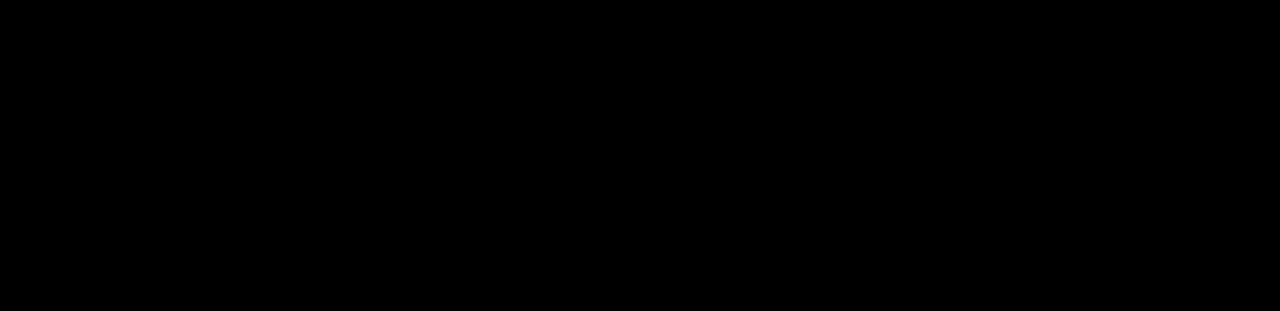
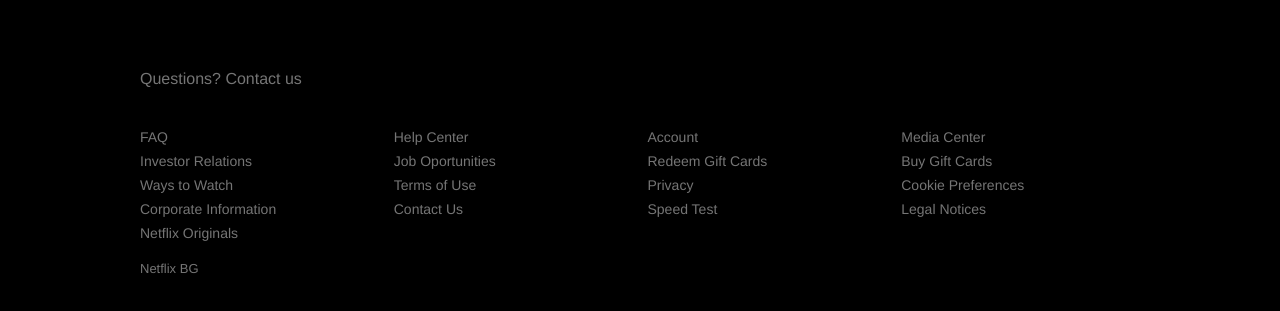
Before and after one commit to filipkotev/netflix-clone, a React (Create React App) app: page / in a window 1280 px wide. Shown: the part 1253-1564 px from the top of the page. Before the commit the page ends 1237 px from the top, so only its background shows below. Built offline with nearby package versions, Linux system fonts and the light colour scheme.

Commit message:
Footer component

```diff
--- a/src/App.js
+++ b/src/App.js
@@ -1,22 +1,13 @@
 import React from 'react';
-import Jumbotron from './components/jumbotron';
-import JumboData from './fixtures/jumbo.json'
+import { FooterContainer } from './containers/footer';
+import { JumbotronContainer } from './containers/jumbotron';
 
 function App() {
   return (
-    <Jumbotron.Container>
-      {JumboData.map( item => (
-        <Jumbotron key={item.id} direction={item.direction}>
-          <Jumbotron.Pane>
-            <Jumbotron.Title>{item.title}</Jumbotron.Title>
-            <Jumbotron.SubTitle>{item.subTitle}</Jumbotron.SubTitle>
-          </Jumbotron.Pane>
-          <Jumbotron.Pane>
-            <Jumbotron.Image src={item.image} alt={item.alt} />
-          </Jumbotron.Pane>
-        </Jumbotron>
-      ))}
-    </Jumbotron.Container>
+    <>
+    <JumbotronContainer />
+    <FooterContainer />
+    </>
   );
 }
 
--- /dev/null
+++ b/src/components/footer/index.js
@@ -0,0 +1,36 @@
+import React from "react";
+import { Container, Row, Column, Link, Title, Text, Break } from './styles/footer';
+
+export default function Footer({children, ...restProps}) {
+  return (
+    <Container {...restProps}>{children}</Container>
+  )
+}
+
+Footer.Container = function FooterContainer({ children, ...restProps }) {
+  return <Container {...restProps}>{ children }</Container>
+}
+
+Footer.Row = function FooterRow({ children, ...restProps }) {
+  return <Row {...restProps}>{ children }</Row>
+}
+
+Footer.Column = function FooterColumn({ children, ...restProps }) {
+  return <Column {...restProps}>{ children }</Column>
+}
+
+Footer.Link = function FooterLink({ children, ...restProps }) {
+  return <Link {...restProps}>{ children }</Link>
+}
+
+Footer.Title = function FooterTitle({ children, ...restProps }) {
+  return <Title {...restProps}>{ children }</Title>
+}
+
+Footer.Text = function FooterText({ children, ...restProps }) {
+  return <Text {...restProps}>{ children }</Text>
+}
+
+Footer.Break = function FooterBreak({ children, ...restProps }) {
+  return <Break {...restProps}>{ children }</Break>
+}
--- /dev/null
+++ b/src/components/footer/styles/footer.js
@@ -0,0 +1,51 @@
+import styled from 'styled-components/macro';
+
+export const Container = styled.div`
+  display: flex;
+  padding: 70px 0;
+  margin: auto;
+  max-width: 1000px;
+  flex-direction: column;
+  @media (max-width: 1000px) {
+    padding: 70px 30px;
+  }
+`;
+
+export const Column = styled.div`
+  display: flex;
+  flex-direction: column;
+  text-align: left;
+`;
+
+export const Row = styled.div`
+  display: grid;
+  grid-template-columns: repeat(auto-fill, minmax(210px, 1fr));
+  grid-gap: 15px;
+  @media (max-width: 1000px) {
+    grid-template-columns: repeat(auto-fill, minmax(150px, 1fr));
+  }
+`;
+
+export const Link = styled.a`
+  color: #757575;
+  margin-bottom: 8px;
+  font-size: 14px;
+  text-decoration: none;
+`;
+
+export const Title = styled.p`
+  font-size: 16px;
+  color: #757575;
+  margin-bottom: 40px;
+`;
+
+export const Text = styled.p`
+  font-size: 13px;
+  color: #757575;
+  margin-bottom: 40px;
+`;
+
+export const Break = styled.div`
+  flex-basis: 100%;
+  height: 0;
+`;
--- /dev/null
+++ b/src/components/index.js
@@ -0,0 +1,3 @@
+// Keep this index as reference to all components we create
+export { default as Jumbotron } from './jumbotron';
+export { default as Footer } from './footer';
--- /dev/null
+++ b/src/containers/footer.js
@@ -0,0 +1,44 @@
+import React from "react";
+import { Footer } from "../components";
+
+export function FooterContainer() {
+  return (
+  <Footer>
+    <Footer.Title>Questions? Contact us</Footer.Title>
+    <Footer.Break />
+
+    <Footer.Row>
+      <Footer.Column>
+        <Footer.Link href="#">FAQ</Footer.Link>
+        <Footer.Link href="#">Investor Relations</Footer.Link>
+        <Footer.Link href="#">Ways to Watch</Footer.Link>
+        <Footer.Link href="#">Corporate Information</Footer.Link>
+        <Footer.Link href="#">Netflix Originals</Footer.Link>
+      </Footer.Column>
+
+      <Footer.Column>
+        <Footer.Link href="#">Help Center</Footer.Link>
+        <Footer.Link href="#">Job Oportunities</Footer.Link>
+        <Footer.Link href="#">Terms of Use</Footer.Link>
+        <Footer.Link href="#">Contact Us</Footer.Link>
+      </Footer.Column>
+
+      <Footer.Column>
+        <Footer.Link href="#">Account</Footer.Link>
+        <Footer.Link href="#">Redeem Gift Cards</Footer.Link>
+        <Footer.Link href="#">Privacy</Footer.Link>
+        <Footer.Link href="#">Speed Test</Footer.Link>
+      </Footer.Column>
+
+      <Footer.Column>
+        <Footer.Link href="#">Media Center</Footer.Link>
+        <Footer.Link href="#">Buy Gift Cards</Footer.Link>
+        <Footer.Link href="#">Cookie Preferences</Footer.Link>
+        <Footer.Link href="#">Legal Notices</Footer.Link>
+      </Footer.Column>
+    </Footer.Row>
+
+    <Footer.Break />
+    <Footer.Text>Netflix BG</Footer.Text>
+  </Footer>
+)}
--- /dev/null
+++ b/src/containers/jumbotron.js
@@ -0,0 +1,21 @@
+import React from 'react';
+import JumboData from '../fixtures/jumbo.json';
+import { Jumbotron } from '../components'; // finds it in components/index.js
+
+export function JumbotronContainer() {
+  return (
+    <Jumbotron.Container>
+      {JumboData.map( item => (
+        <Jumbotron key={item.id} direction={item.direction}>
+          <Jumbotron.Pane>
+            <Jumbotron.Title>{item.title}</Jumbotron.Title>
+            <Jumbotron.SubTitle>{item.subTitle}</Jumbotron.SubTitle>
+          </Jumbotron.Pane>
+          <Jumbotron.Pane>
+            <Jumbotron.Image src={item.image} alt={item.alt} />
+          </Jumbotron.Pane>
+        </Jumbotron>
+      ))}
+    </Jumbotron.Container>
+  );
+}
```
